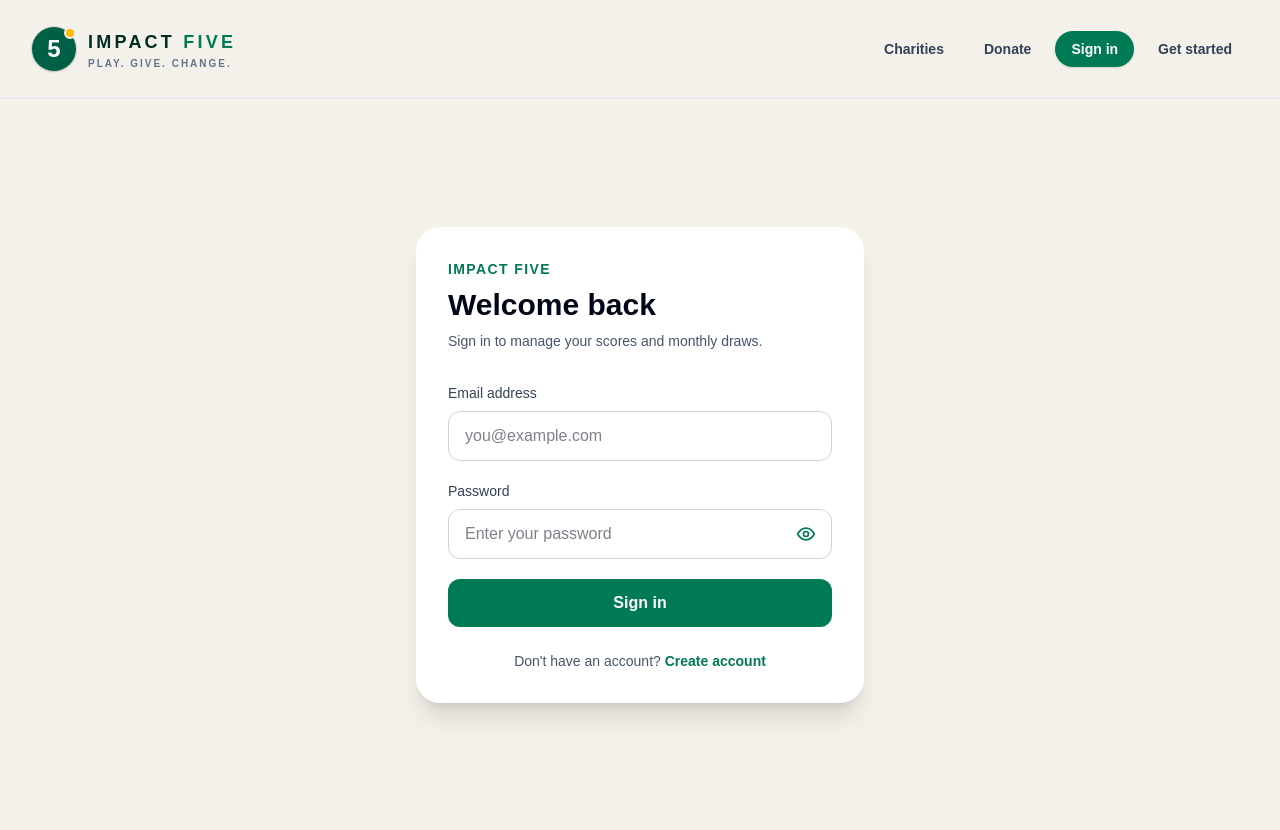
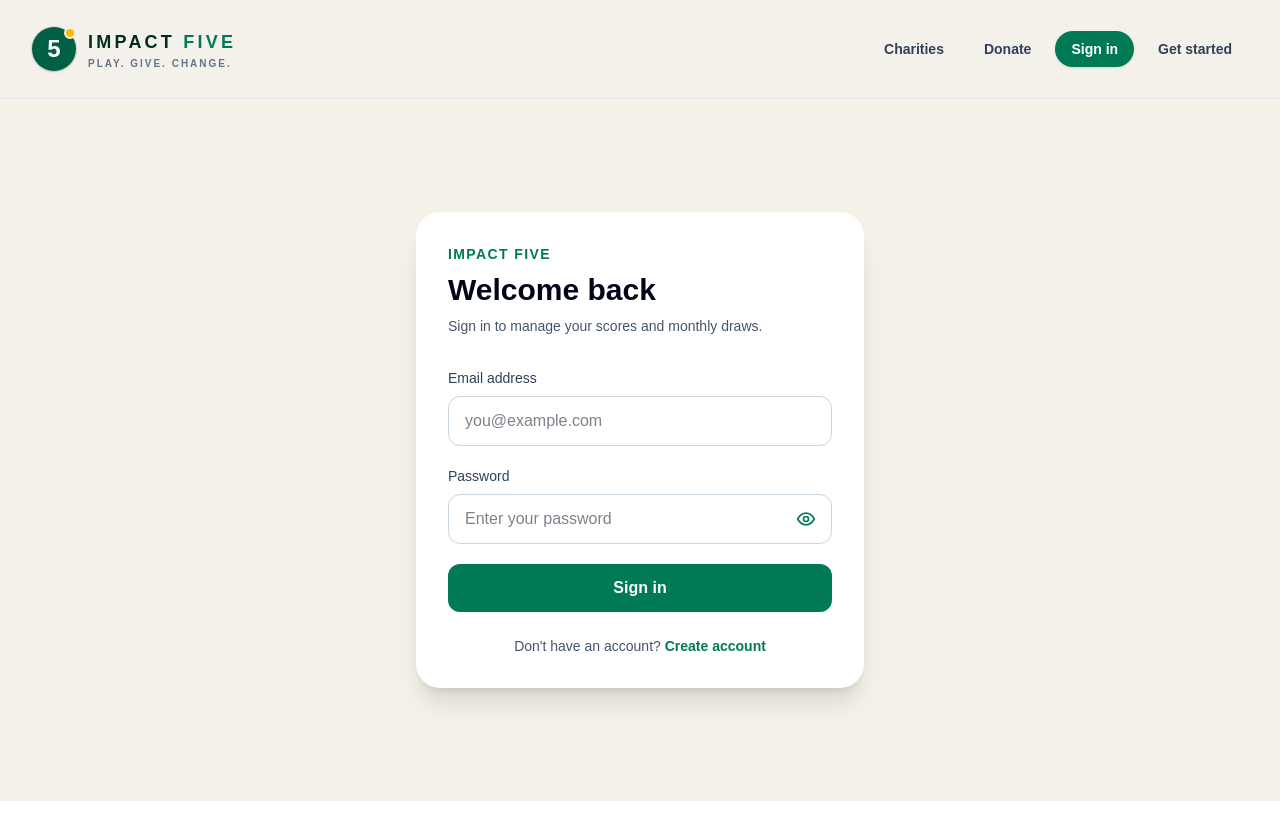
Before and after one commit to kajalhatekar/impact-five, a Next.js app: page /login in a window 1280 px wide. After the commit the page ends 801 px from the top, so only its background shows below. Built offline with nearby package versions, Linux system fonts and the light colour scheme; no server answers.

Commit message:
fix: login page scrolling issue

```diff
--- a/app/login/login-form.tsx
+++ b/app/login/login-form.tsx
@@ -42,7 +42,7 @@
   }
 
   return (
-    <main className="flex min-h-[calc(100dvh-69px)] items-center justify-center bg-[#f4f1e9] px-4">
+    <main className="flex min-h-[calc(100dvh-98px)] items-center justify-center bg-[#f4f1e9] px-4">
       <section className="w-full max-w-md rounded-3xl bg-white p-8 shadow-xl">
         <p className="mb-2 text-sm font-semibold uppercase tracking-widest text-emerald-700">
           Impact Five
```
